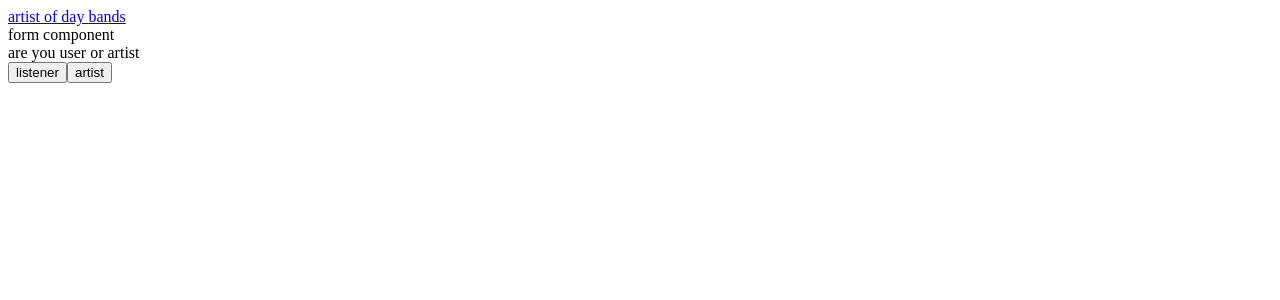
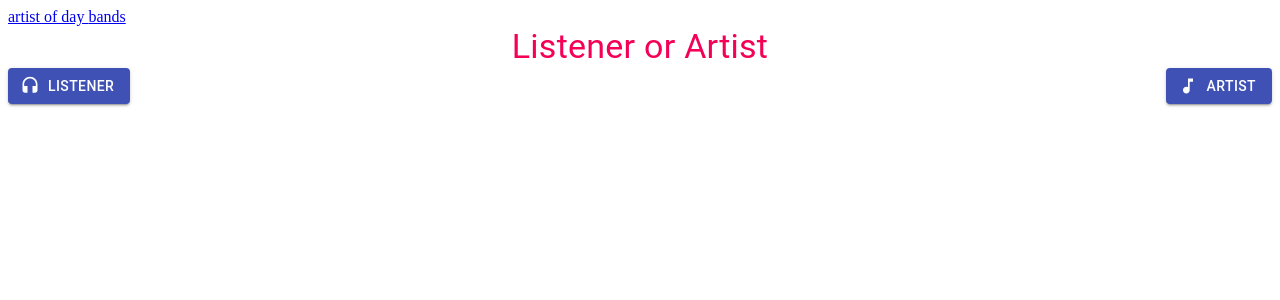
Before and after one commit to l1llyp/Krewesic, a React app: page /form in a window 1280 px wide. Shown: the top 300 px of the page. Built offline with nearby package versions, Linux system fonts and the light colour scheme; the HTML template or start-up script is replaced by a standard one.

Commit message:
component form material-ui

```diff
--- a/client/src/components/Profile/Form.jsx
+++ b/client/src/components/Profile/Form.jsx
@@ -5,32 +5,80 @@ import FormListener from './FormListener.jsx';
 import FormArtist from './FormArtist.jsx';
 import 'core-js/stable';
 import 'regenerator-runtime/runtime';
-
-
+import Button from '@material-ui/core/Button'
+import Grid from '@material-ui/core/Grid'
+// import Item from '@material-ui/core/Item'
+import HeadsetIcon from '@material-ui/icons/Headset';
+import MusicNoteIcon from '@material-ui/icons/MusicNote';
+import Typography from '@material-ui/core/Typography'
 const Form = (props) => {
   //get user info
   const history = useHistory();
 
+ function ListenerButton() {
+
+  return (
+    <Button
+    startIcon={<HeadsetIcon />}
+    color='primary'
+    variant='contained'
+    onClick={() => {
+      selectType('listener')
+      history.push(`/listenerform`)
+    }} >Listener</Button>
+  )
+ }
+
+ function ArtistButton() {
+
+  return (
+
+        <Button
+    startIcon={<MusicNoteIcon />}
+    color='primary'
+    variant='contained'
+    align='right'
+    onClick={() => {
+      selectType('artist')
+      history.push(`/artistform`)
+    }} >Artist</Button>
 
 
-
+  )
+ }
 
   const selectType = (type) => {
     axios.put(`/form/${type}`)
   }
   return (
     <div>
-      form component
-      <div> are you user or artist</div>
-      <button onClick={() => {
-        selectType('listener')
-        history.push(`/listenerform`)
-      }} >listener</button>
-      <button onClick={() => {
-        selectType('artist')
-        history.push(`/artistform`)
-      }}
-      >artist</button>
+
+      <div>
+      <Typography
+      color='secondary'
+      align='center'
+      variant='h4'>Listener or Artist</Typography>
+      </div>
+
+
+
+
+
+
+      <Grid container spacing={3}>
+  <Grid item xs>
+    <ListenerButton />
+  </Grid>
+  <Grid item xs={14}>
+    <ArtistButton />
+  </Grid>
+</Grid>
+
+
+
+
+
+
     </div>
   )
 }
```
